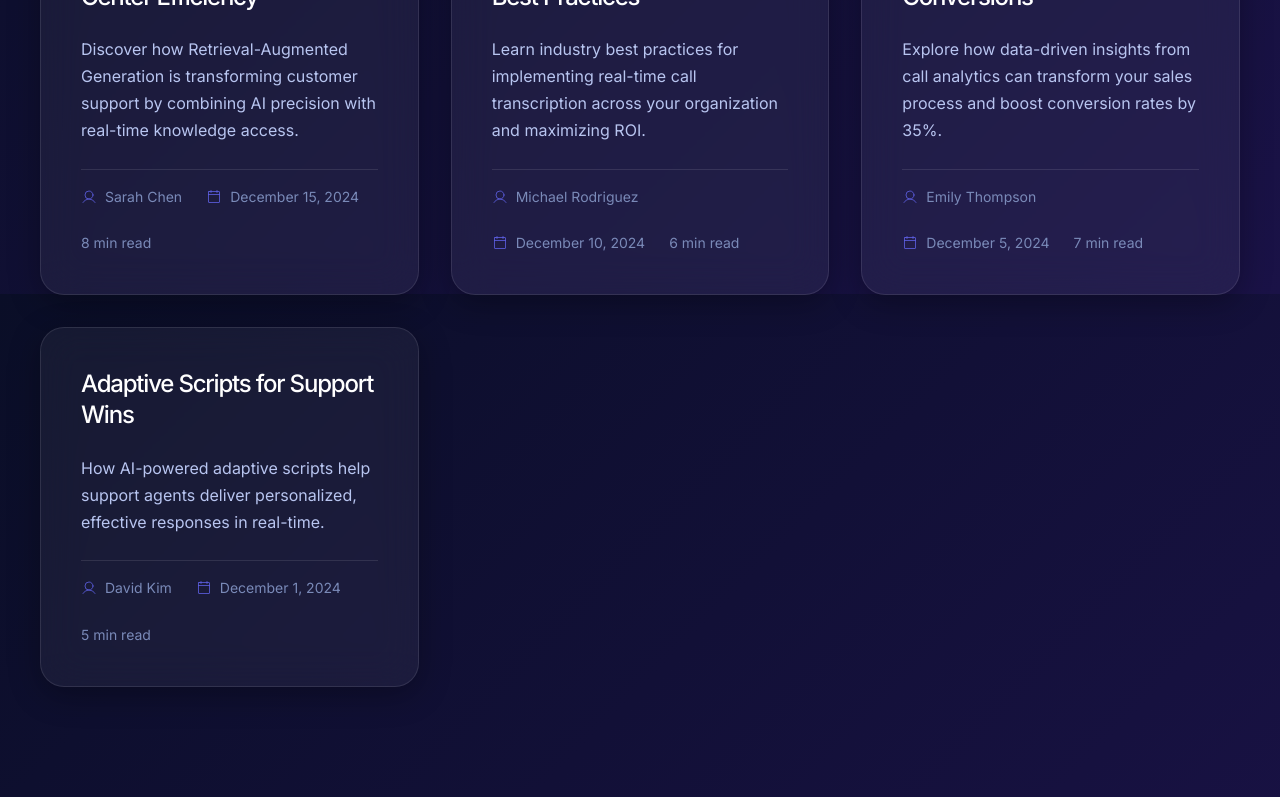
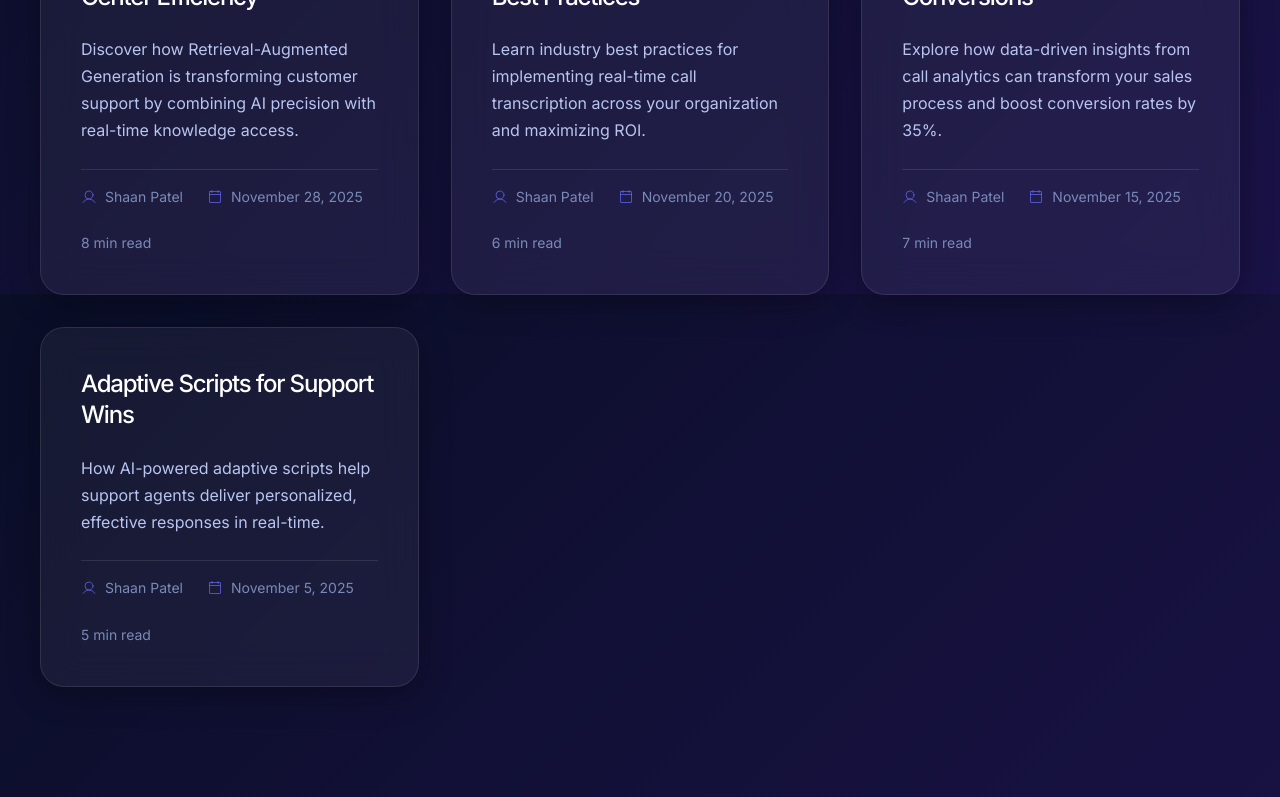
Before and after one commit to shaan101patel/NavisLandingPage, a React (Vite) app: page /blog in a window 1280 px wide. Shown: the part 506-1303 px from the top of the page. Built offline with nearby package versions, Linux system fonts and the light colour scheme.

Commit message:
Blog details

```diff
--- a/src/pages/Blog.jsx
+++ b/src/pages/Blog.jsx
@@ -13,32 +13,32 @@ const Blog = () => {
             slug: 'rag-revolutionizing-call-center-efficiency',
             title: 'RAG: Revolutionizing Call Center Efficiency',
             excerpt: 'Discover how Retrieval-Augmented Generation is transforming customer support by combining AI precision with real-time knowledge access.',
-            author: 'Sarah Chen',
-            date: 'December 15, 2024',
+            author: 'Shaan Patel',
+            date: 'November 28, 2025',
             readTime: '8 min read'
         },
         {
             slug: 'real-time-transcription-best-practices',
             title: 'Real-Time Transcription Best Practices',
             excerpt: 'Learn industry best practices for implementing real-time call transcription across your organization and maximizing ROI.',
-            author: 'Michael Rodriguez',
-            date: 'December 10, 2024',
+            author: 'Shaan Patel',
+            date: 'November 20, 2025',
             readTime: '6 min read'
         },
         {
             slug: 'analytics-that-drive-sales-conversions',
             title: 'Analytics That Drive Sales Conversions',
             excerpt: 'Explore how data-driven insights from call analytics can transform your sales process and boost conversion rates by 35%.',
-            author: 'Emily Thompson',
-            date: 'December 5, 2024',
+            author: 'Shaan Patel',
+            date: 'November 15, 2025',
             readTime: '7 min read'
         },
         {
             slug: 'adaptive-scripts-for-support-wins',
             title: 'Adaptive Scripts for Support Wins',
             excerpt: 'How AI-powered adaptive scripts help support agents deliver personalized, effective responses in real-time.',
-            author: 'David Kim',
-            date: 'December 1, 2024',
+            author: 'Shaan Patel',
+            date: 'November 5, 2025',
             readTime: '5 min read'
         }
     ];
```
